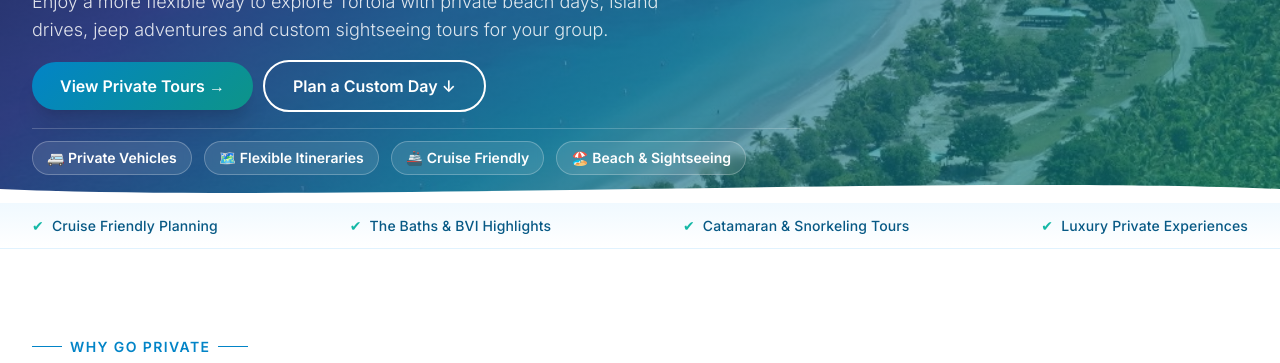
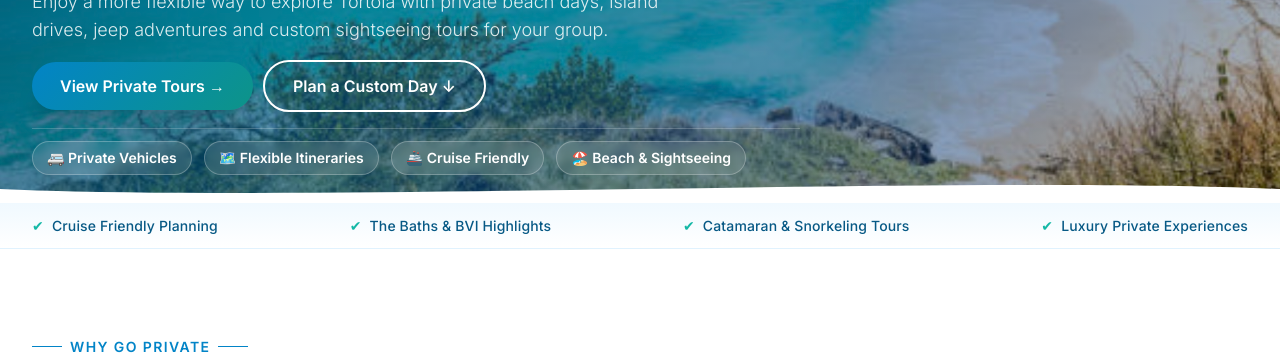
Before and after one commit to grahamchuter-debug/tortola-shore-excursions, a plain HTML site: page private-tortola-tours.html in a window 1280 px wide. Shown: the part 318-681 px from the top of the page. Drawn offline with nearby package versions, Linux system fonts and the light colour scheme.

Commit message:
Use homepage hero image on private Tortola tours page.
Match the main Tortola bay photography at the top of the private tours landing page.

Co-authored-by: Cursor <cursoragent@cursor.com>

```diff
--- a/partials/hero-private.html
+++ b/partials/hero-private.html
@@ -1,9 +1,9 @@
 <section class="site-hero">
   <div
     class="absolute inset-0 hero-bg-custom"
-    style="background-image: linear-gradient(140deg, rgba(26, 10, 61, 0.82) 0%, rgba(45, 27, 110, 0.72) 28%, rgba(14, 95, 138, 0.62) 55%, rgba(13, 148, 136, 0.55) 100%), url('images/private-tour.jpg');"
+    style="background-image: linear-gradient(140deg, rgba(0, 45, 85, 0.82) 0%, rgba(0, 90, 130, 0.68) 40%, rgba(2, 62, 138, 0.55) 70%, rgba(0, 0, 0, 0.28) 100%), url('images/hero-tortola-home.jpg');"
     role="img"
-    aria-label="Private Tortola island tour vehicle with scenic Caribbean views for cruise passengers"
+    aria-label="Turquoise Caribbean bay in the British Virgin Islands with white sand beach, sailing catamarans and a cruise ship on the horizon"
   ></div>
 
   <div class="site-hero__inner max-w-7xl mx-auto px-4 sm:px-6 lg:px-8">
--- a/private-tortola-tours.html
+++ b/private-tortola-tours.html
@@ -9,7 +9,7 @@
   <meta name="description" content="Book private Tortola tours — custom island drives, beach days, Sage Mountain viewpoints and flexible VIP BVI experiences around your cruise schedule." />
   <meta name="keywords" content="private Tortola tours, private BVI shore excursions, VIP Tortola tour" />
   <link rel="canonical" href="https://tortolashoreexcursions.com/private-tortola-tours.html" />
-  <link rel="preload" as="image" href="images/private-tour.jpg" fetchpriority="high" />
+  <link rel="preload" as="image" href="images/hero-tortola-home.jpg" fetchpriority="high" />
   <!-- /PAGE SEO -->
 
   <script src="https://cdn.tailwindcss.com"></script>
```
